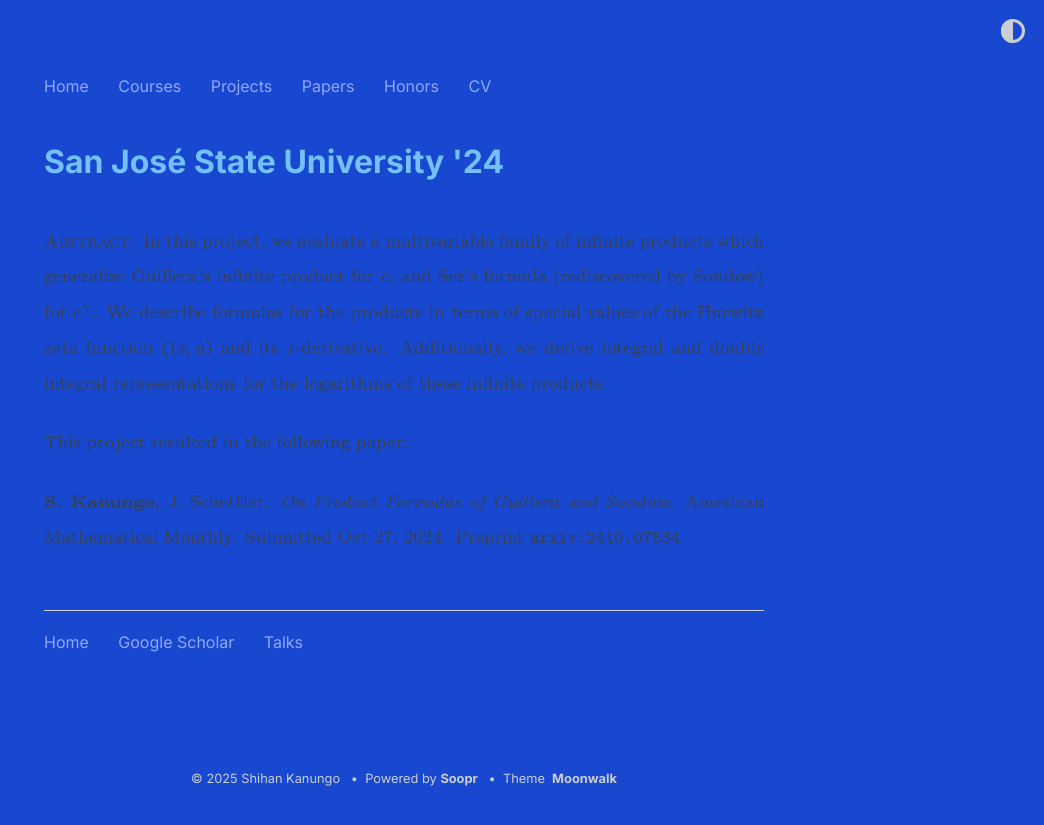
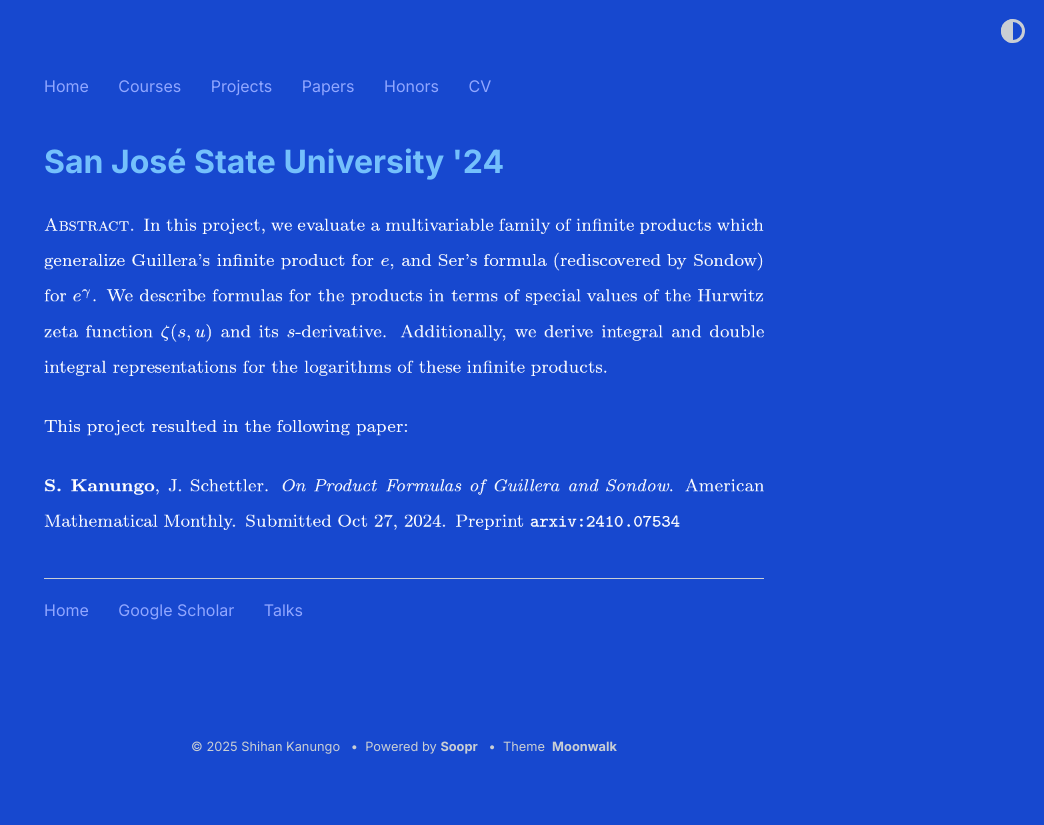
Before and after one commit to shihankanungo/shihankanungo.github.io, a Jekyll site: the page built from sjsu-24.md, in a window 1280 px wide. Shown: the top 825 px of the page, without its empty margins (236-1280 px from the left). Built offline with Jekyll 4.4.1, drawn with Linux system fonts in a browser that asks for light colours.

Commit message:
Update sjsu-24.md

```diff
--- a/sjsu-24.md
+++ b/sjsu-24.md
@@ -3,9 +3,5 @@ layout: post
 title: San José State University '24
 ---
 <br>
-<picture>
-  <source media="(prefers-color-scheme: dark)"  srcset="sjsu-24.png">
-  <source media="(prefers-color-scheme: light)"  srcset="sjsu-24-light.png">
-  <img alt="abstract" src="sjsu-24.png">
-</picture>
+![abstract](sjsu-24.png)
 <br>
```
